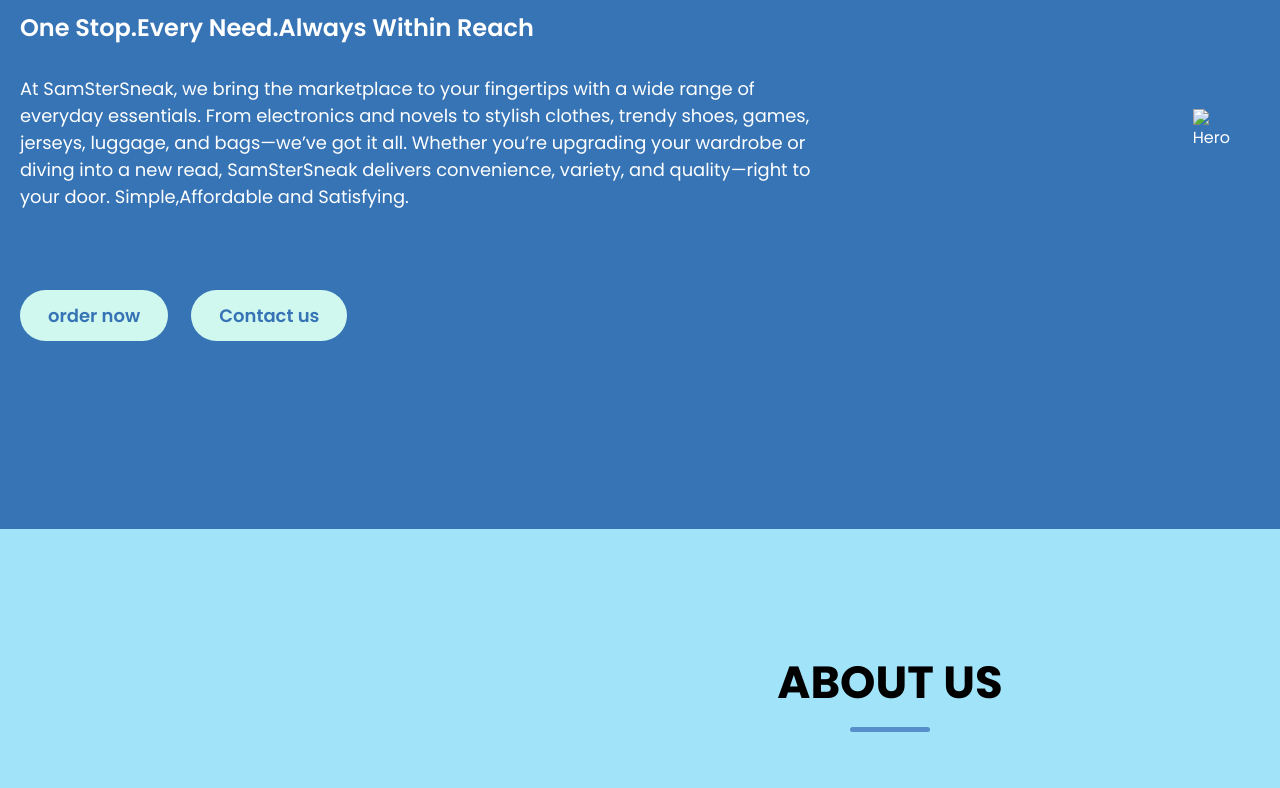
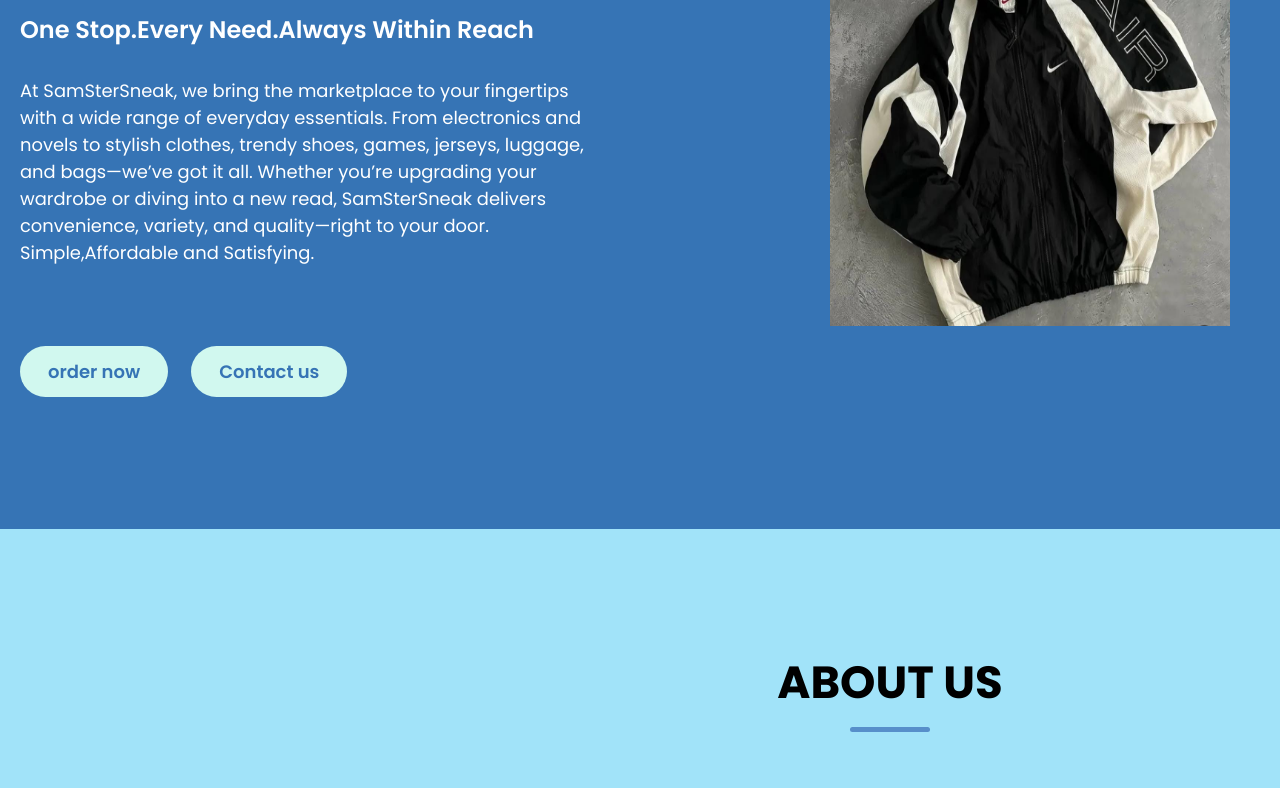
Before and after one commit to sammyiqbal/warehouse-samster, a plain HTML site: page index.html in a window 1280 px wide. Shown: the part 271-1059 px from the top of the page. Drawn offline with nearby package versions, Linux system fonts and the light colour scheme; files whose address does not match are found by name; a web font is replaced by a local one.

Commit message:
Update index.html

```diff
--- a/index.html
+++ b/index.html
@@ -63,7 +63,7 @@
                     </div>
                 </div>
                 <div class="hero-image-wrapper">
-                    <img src="./use photos /jacke nike.jpeg" alt="Hero" class="hero-image">
+                    <img src="use photos/jacke nike.jpeg" alt="Hero" class="hero-image">
                 </div>
             </div>
 
```
